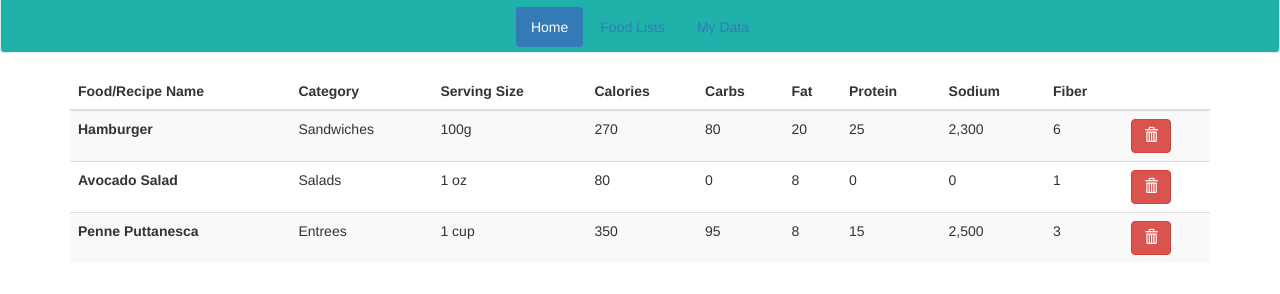
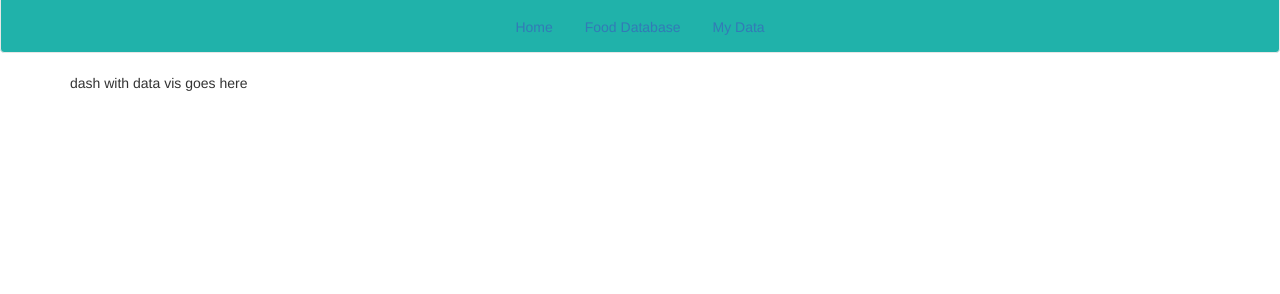
Before and after one commit to BetsyGott/recipeMate, a plain HTML site: page index.html at #!/dashboard in a window 1280 px wide. Shown: the part 64-358 px from the top of the page. Drawn offline with nearby package versions, Linux system fonts and the light colour scheme; some packages are replaced by stand-ins of ours.

Commit message:
added in some routes

```diff
--- /dev/null
+++ b/dashboard.html
@@ -0,0 +1 @@
+dash with data vis goes here
--- a/index.html
+++ b/index.html
@@ -22,86 +22,29 @@
     <!--Bootstrap JS-->
     <script src="https://maxcdn.bootstrapcdn.com/bootstrap/3.3.6/js/bootstrap.min.js" integrity="sha384-0mSbJDEHialfmuBBQP6A4Qrprq5OVfW37PRR3j5ELqxss1yVqOtnepnHVP9aJ7xS" crossorigin="anonymous"></script>
     <!--Angular -->
-    <script data-require="angularjs@1.3.6" data-semver="1.3.6" src="https://cdnjs.cloudflare.com/ajax/libs/angular.js/1.3.6/angular.min.js"></script>
+    <!--REMOVE NON MINIFIED VERSION BEFORE YOU RELEASE!-->
+    <script src="https://ajax.googleapis.com/ajax/libs/angularjs/1.3.15/angular.js"></script>
+    <!--Angular Routes-->
+    <script src="http://code.angularjs.org/1.3.15/angular-route.js"></script>
     <!--My JS-->
     <script src="js/script.js"></script>
 </head>
-<body>
+<body ng-controller="mainController as mc">
     <nav class="navbar navbar-default placeholderstyle">
 
         <h1 class="brand">RecipeMate</h1>
         <div class="nav-center">
 
             <ul class="nav nav-pills">
-                <li class="active"><a href="#">Home</a></li>
-                <li><a href="#">Food Lists</a></li>
-                <li><a href="#">My Data</a></li>
+                <li><a href="#/">Home</a></li>
+                <li><a href="#database">Food Database</a></li>
+                <li><a href="#dashboard">My Data</a></li>
             </ul>
 
         </div>
+    </nav>
 
-    </nav>
-    <div class="container">
-        <!--main div which will be an html template we route with angular-->
-
-        <!--certain fields should be inline editable, namely food/recipe name, category, and serving size-->
-
-        <table class="table table-striped">
-            <thead class="thead-default">
-            <tr>
-                <th>Food/Recipe Name</th>
-                <th>Category</th>
-                <th>Serving Size</th>
-                <th>Calories</th>
-                <th>Carbs</th>
-                <th>Fat</th>
-                <th>Protein</th>
-                <th>Sodium</th>
-                <th>Fiber</th>
-                <th></th>
-            </tr>
-            </thead>
-            <tbody>
-                <tr>
-                    <th scope="row">Hamburger</th>
-                    <td>Sandwiches</td>
-                    <td>100g</td>
-                    <td>270</td>
-                    <td>80</td>
-                    <td>20</td>
-                    <td>25</td>
-                    <td>2,300</td>
-                    <td>6</td>
-                    <td><div class="btn btn-danger"><span class="glyphicon glyphicon-trash"></span></div></td>
-                </tr>
-                <tr>
-                    <th scope="row">Avocado Salad</th>
-                    <td>Salads</td>
-                    <td>1 oz</td>
-                    <td>80</td>
-                    <td>0</td>
-                    <td>8</td>
-                    <td>0</td>
-                    <td>0</td>
-                    <td>1</td>
-                    <td><div class="btn btn-danger"><span class="glyphicon glyphicon-trash"></span></div></td>
-                </tr>
-                <tr>
-                    <th scope="row">Penne Puttanesca</th>
-                    <td>Entrees</td>
-                    <td>1 cup</td>
-                    <td>350</td>
-                    <td>95</td>
-                    <td>8</td>
-                    <td>15</td>
-                    <td>2,500</td>
-                    <td>3</td>
-                    <td><div class="btn btn-danger"><span class="glyphicon glyphicon-trash"></span></div></td>
-                </tr>
-            </tbody>
-        </table>
-
-    </div>
+    <div class="container" ng-view></div>
     <footer>
 
     </footer>
--- a/js/script.js
+++ b/js/script.js
@@ -1,6 +1,25 @@
-var recipeMate = angular.module('recipeMate', [])
+var app = angular.module('recipeMate', ['ngRoute']);
 
-.controller('MainController', function(){
+app.config(function($routeProvider){
+
+    $routeProvider
+        .when('/', {
+            templateUrl: 'nutrition.html'
+            // controller: "nameOfControllerForThisSpecificPage"
+        })
+        .when('/database', {
+            templateUrl: 'database.html'
+        })
+        .when('/dashboard', {
+            templateUrl: 'dashboard.html'
+        })
+        .otherwise({
+           redirectTo: '/'
+        });
+
+});
+
+app.controller('mainController', function(){
     this.foodList = [
     {
         name: 'Hamburger',
```
Also changed, not shown: database.html (added, +1 -0 lines), nutrition.html (+2 -0 lines).
